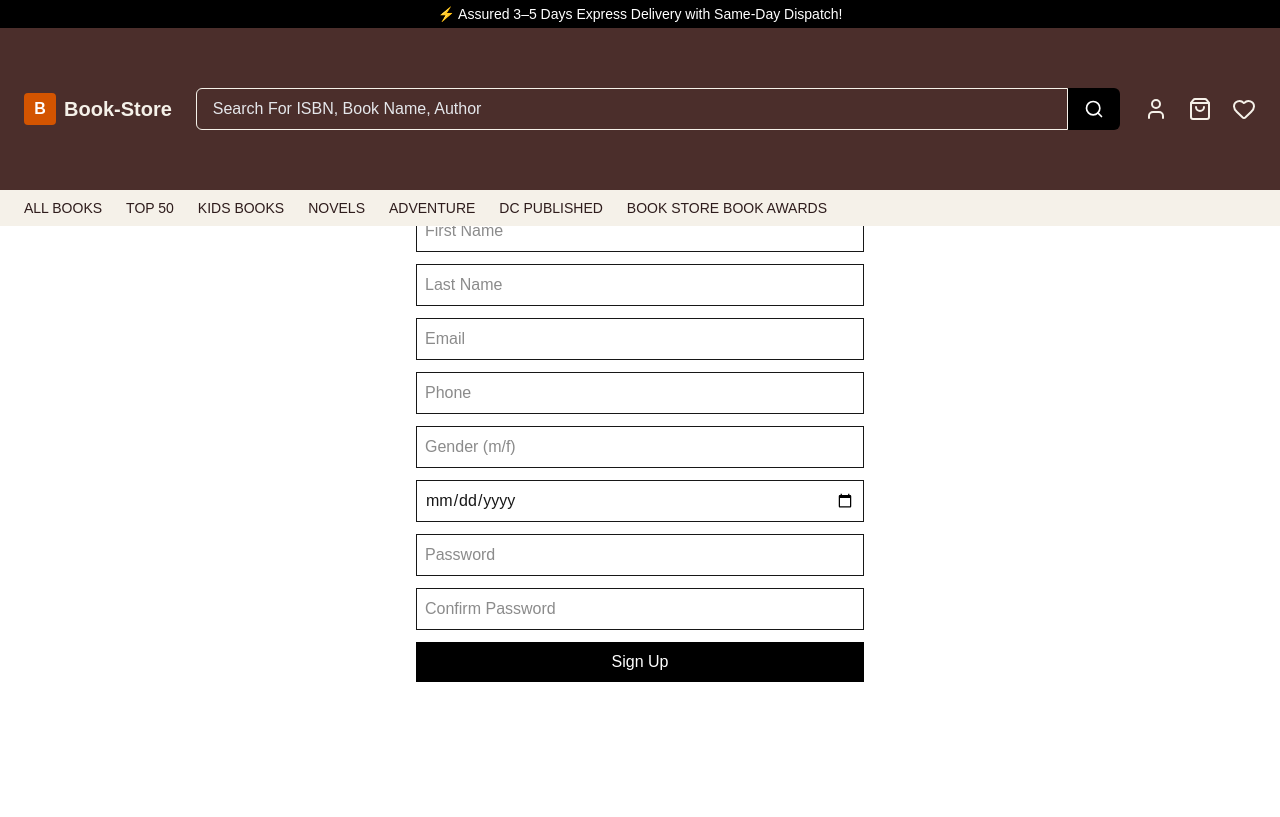
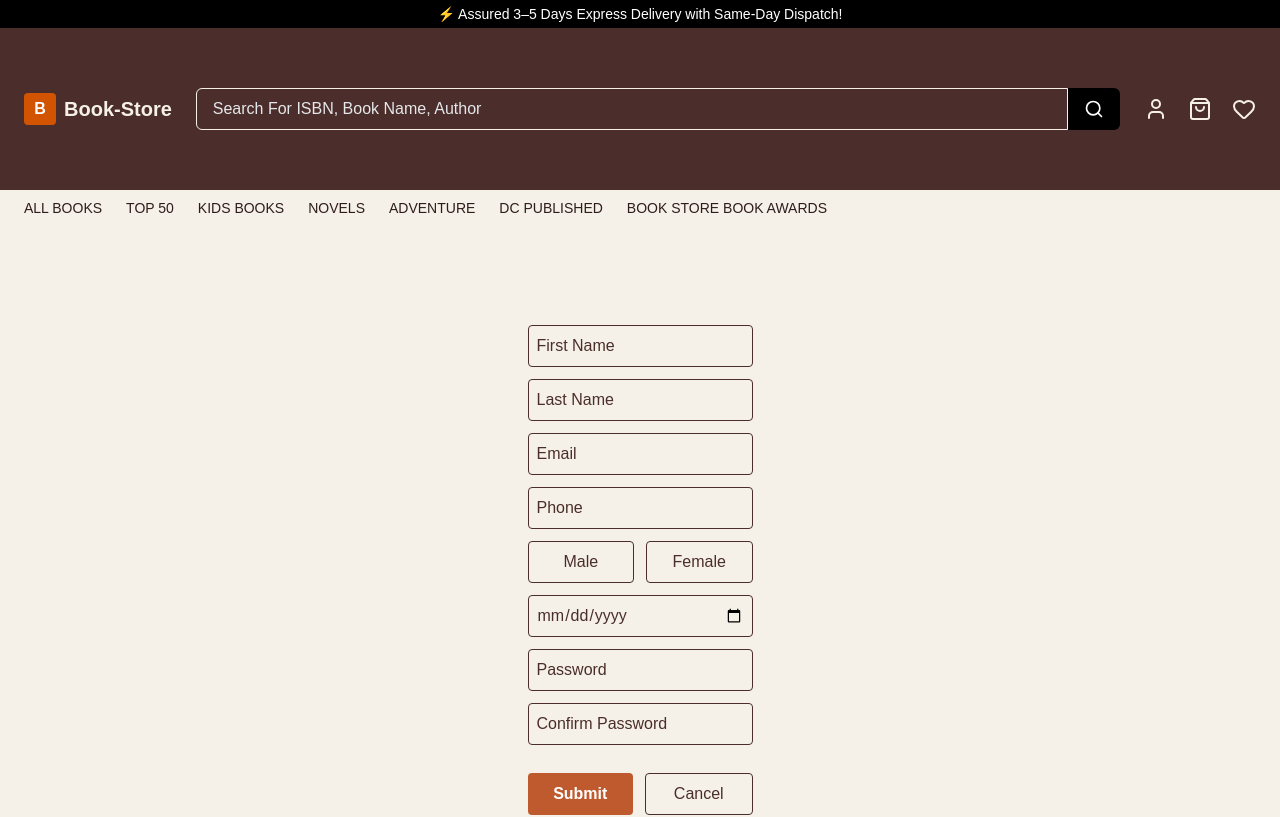
Before and after one commit to Hasifasherin/book-store-frontend, a Next.js app: page /auth/signup in a window 1280 px wide. Shown: the top 817 px of the page. Built offline with nearby package versions, Linux system fonts and the light colour scheme; no server answers.

Commit message:
login and signup ui setup

```diff
--- a/src/app/auth/signup/page.tsx
+++ b/src/app/auth/signup/page.tsx
@@ -1,7 +1,14 @@
 "use client";
 
+import { useRouter } from "next/navigation";
 import SignupForm from "@/components/auth/SignupForm";
 
 export default function SignupPage() {
-  return <SignupForm />;
+  const router = useRouter();
+
+  return (
+    <div className="min-h-screen bg-[#F5F1E9] flex items-center justify-center">
+      <SignupForm onCancel={() => router.push("/")} />
+    </div>
+  );
 }
--- /dev/null
+++ b/src/components/auth/AuthOverlay.tsx
@@ -0,0 +1,78 @@
+"use client";
+
+import { useState } from "react";
+import SignupForm from "./SignupForm";
+import LoginForm from "./LoginForm";
+
+interface AuthOverlayProps {
+  onClose: () => void;
+}
+
+export default function AuthOverlay({ onClose }: AuthOverlayProps) {
+  const [isSignup, setIsSignup] = useState(true);
+
+  return (
+    /* Overlay */
+    <div
+      className="fixed inset-0 z-50 bg-black/40 flex items-center justify-center"
+      onClick={onClose}
+    >
+      {/* Card */}
+      <div
+        className="bg-[#F5F1E9] w-full max-w-md rounded-xl shadow-xl overflow-hidden"
+        onClick={(e) => e.stopPropagation()}
+      >
+        {/* 🔶 Card Header */}
+        <div
+          className="bg-[#4B2E2B] text-white text-center px-4 pt-4 pb-10  rounded-b-[10%]"
+
+        >
+          <div className="flex justify-center mb-3">
+            <div className="bg-[#D35400] text-white w-8 h-8 flex items-center justify-center font-bold rounded">
+              B
+            </div>
+          </div>
+
+          <h2 className="text-xl font-semibold">Book-Store</h2>
+          <p className="text-sm mt-1 opacity-90">
+            Unlock Book Club Benefits
+          </p>
+        </div>
+
+        {/* 🔶 Card Body */}
+        <div className="px-8 py-8 -mt-10 pt-13">
+          {isSignup ? (
+            <SignupForm onCancel={onClose} />
+          ) : (
+            <LoginForm onCancel={onClose} />
+          )}
+
+          {/* Switch */}
+          <div className="text-center mt-4 text-sm text-[#4B2E2B]">
+            {isSignup ? (
+              <>
+                Already have an account?{" "}
+                <button
+                  className="text-[#D35400] font-semibold"
+                  onClick={() => setIsSignup(false)}
+                >
+                  Login
+                </button>
+              </>
+            ) : (
+              <>
+                Don’t have an account?{" "}
+                <button
+                  className="text-[#D35400] font-semibold"
+                  onClick={() => setIsSignup(true)}
+                >
+                  Sign Up
+                </button>
+              </>
+            )}
+          </div>
+        </div>
+      </div>
+    </div>
+  );
+}
--- a/src/components/auth/LoginForm.tsx
+++ b/src/components/auth/LoginForm.tsx
@@ -4,22 +4,92 @@ import { useState } from "react";
 import { useAppDispatch } from "@/redux/hooks";
 import { loginUser } from "@/redux/slices/authSlice";
 
+interface Props {
+  onCancel: () => void;
+}
 
-export default function LoginForm() {
+export default function LoginForm({ onCancel }: Props) {
   const dispatch = useAppDispatch();
-  const [email, setEmail] = useState("");
-  const [password, setPassword] = useState("");
+
+  const [form, setForm] = useState({
+    email: "",
+    password: "",
+  });
+
+  const [errors, setErrors] = useState<{
+    email?: string;
+    password?: string;
+  }>({});
+
+  const validate = () => {
+    const newErrors: typeof errors = {};
+
+    if (!form.email) newErrors.email = "Required";
+    if (!form.password) newErrors.password = "Required";
+
+    setErrors(newErrors);
+    return Object.keys(newErrors).length === 0;
+  };
 
   const submitHandler = (e: React.FormEvent) => {
     e.preventDefault();
-    dispatch(loginUser({ email, password }));
+    if (!validate()) return;
+
+    dispatch(loginUser(form)); // 🔥 backend auth
   };
 
+  const inputClass =
+    "w-full border border-[#4B2E2B] p-2 rounded placeholder-[#4B2E2B] focus:outline-none focus:ring-2 focus:ring-[#BF5A2E]";
+
   return (
-    <form onSubmit={submitHandler} className="max-w-md mx-auto mt-10 space-y-3">
-      <input placeholder="Email" onChange={e => setEmail(e.target.value)} />
-      <input type="password" placeholder="Password" onChange={e => setPassword(e.target.value)} />
-      <button className="bg-black text-white w-full py-2">Login</button>
+    <form onSubmit={submitHandler} className="space-y-4">
+      {/* Email */}
+      <div>
+        <input
+          type="email"
+          placeholder="Email"
+          className={inputClass}
+          onChange={(e) =>
+            setForm({ ...form, email: e.target.value })
+          }
+        />
+        {errors.email && (
+          <p className="text-xs text-red-600">{errors.email}</p>
+        )}
+      </div>
+
+      {/* Password */}
+      <div>
+        <input
+          type="password"
+          placeholder="Password"
+          className={inputClass}
+          onChange={(e) =>
+            setForm({ ...form, password: e.target.value })
+          }
+        />
+        {errors.password && (
+          <p className="text-xs text-red-600">{errors.password}</p>
+        )}
+      </div>
+
+      {/* Actions */}
+      <div className="flex gap-3 pt-2">
+        <button
+          type="submit"
+          className="flex-1 bg-[#BF5A2E] text-white py-2 rounded font-semibold hover:bg-[#a3471f]"
+        >
+          Login
+        </button>
+
+        <button
+          type="button"
+          onClick={onCancel}
+          className="flex-1 border border-[#4B2E2B] text-[#4B2E2B] py-2 rounded"
+        >
+          Cancel
+        </button>
+      </div>
     </form>
   );
 }
--- a/src/components/auth/SignupForm.tsx
+++ b/src/components/auth/SignupForm.tsx
@@ -15,7 +15,11 @@ interface SignupFormState {
   confirmPassword: string;
 }
 
-export default function SignupForm() {
+interface Props {
+  onCancel: () => void;
+}
+
+export default function SignupForm({ onCancel }: Props) {
   const dispatch = useAppDispatch();
 
   const [form, setForm] = useState<SignupFormState>({
@@ -29,89 +33,135 @@ export default function SignupForm() {
     confirmPassword: ""
   });
 
+  const [errors, setErrors] = useState<Partial<SignupFormState>>({});
+
+  // ✅ Validation
+  const validate = () => {
+    const newErrors: Partial<SignupFormState> = {};
+
+    Object.entries(form).forEach(([key, value]) => {
+      if (!value) newErrors[key as keyof SignupFormState] = "Required";
+    });
+
+    if (
+      form.password &&
+      form.confirmPassword &&
+      form.password !== form.confirmPassword
+    ) {
+      newErrors.confirmPassword = "Passwords do not match";
+    }
+
+    setErrors(newErrors);
+    return Object.keys(newErrors).length === 0;
+  };
+
   const submitHandler = (e: React.FormEvent) => {
     e.preventDefault();
-    dispatch(signupUser(form));
+    if (!validate()) return;
+
+    dispatch(signupUser(form)); // 🔥 Backend call
   };
 
   return (
-    <form
-      onSubmit={submitHandler}
-      className="max-w-md mx-auto mt-10 space-y-3"
-    >
+    <form onSubmit={submitHandler} className="space-y-3 ">
+      {[
+        { key: "firstName", label: "First Name" },
+        { key: "lastName", label: "Last Name" },
+        { key: "email", label: "Email", type: "email" },
+        { key: "phone", label: "Phone" }
+      ].map(({ key, label, type }) => (
+        <div key={key}>
           <input
-        className="w-full border p-2"
-        placeholder="First Name"
+            type={type || "text"}
+            placeholder={label}
+            className="w-full border border-[#4B2E2B] p-2 rounded placeholder-[#4B2E2B] focus:ring-2 focus:ring-[#BF5A2E]"
             onChange={(e) =>
-          setForm({ ...form, firstName: e.target.value })
+              setForm({ ...form, [key]: e.target.value })
             }
           />
+          {errors[key as keyof SignupFormState] && (
+            <p className="text-xs text-red-600">
+              {errors[key as keyof SignupFormState]}
+            </p>
+          )}
+        </div>
+      ))}
 
+      {/* Gender */}
+      <div className="flex gap-3">
+        {["m", "f"].map((g) => (
+          <button
+            key={g}
+            type="button"
+            onClick={() => setForm({ ...form, gender: g })}
+            className={`flex-1 py-2 rounded border ${form.gender === g
+                ? "bg-[#BF5A2E] text-white border-[#BF5A2E]"
+                : "border-[#4B2E2B] text-[#4B2E2B]"
+              }`}
+          >
+            {g === "m" ? "Male" : "Female"}
+          </button>
+        ))}
+      </div>
+      {errors.gender && (
+        <p className="text-xs text-red-600">Required</p>
+      )}
+
+      <div>
         <input
-        className="w-full border p-2"
-        placeholder="Last Name"
-        onChange={(e) =>
-          setForm({ ...form, lastName: e.target.value })
-        }
+          type="date"
+          className="w-full border border-[#4B2E2B] p-2 rounded
+             text-[#4B2E2B] focus:text-[#4B2E2B]"
+          onChange={(e) => setForm({ ...form, dob: e.target.value })}
         />
 
+      </div>
+
+      <div>
         <input
-        className="w-full border p-2"
-        type="email"
-        placeholder="Email"
-        onChange={(e) =>
-          setForm({ ...form, email: e.target.value })
-        }
-      />
-
-      <input
-        className="w-full border p-2"
-        placeholder="Phone"
-        onChange={(e) =>
-          setForm({ ...form, phone: e.target.value })
-        }
-      />
-
-      <input
-        className="w-full border p-2"
-        placeholder="Gender (m/f)"
-        onChange={(e) =>
-          setForm({ ...form, gender: e.target.value })
-        }
-      />
-
-      <input
-        className="w-full border p-2"
-        type="date"
-        onChange={(e) =>
-          setForm({ ...form, dob: e.target.value })
-        }
-      />
-
-      <input
-        className="w-full border p-2"
           type="password"
           placeholder="Password"
-        onChange={(e) =>
-          setForm({ ...form, password: e.target.value })
-        }
+          className="w-full border border-[#4B2E2B] p-2 rounded placeholder-[#4B2E2B]"
+          onChange={(e) => setForm({ ...form, password: e.target.value })}
         />
+        {errors.password && (
+          <p className="text-xs text-red-600">Required</p>
+        )}
+      </div>
 
+      <div>
         <input
-        className="w-full border p-2"
           type="password"
           placeholder="Confirm Password"
+          className="w-full border border-[#4B2E2B] p-2 rounded placeholder-[#4B2E2B]"
           onChange={(e) =>
             setForm({ ...form, confirmPassword: e.target.value })
           }
         />
+        {errors.confirmPassword && (
+          <p className="text-xs text-red-600">
+            {errors.confirmPassword}
+          </p>
+        )}
+      </div>
+
+      {/* Actions */}
+      <div className="flex gap-3 pt-4">
+        <button
+          type="submit"
+          className="flex-1 bg-[#BF5A2E] text-white py-2 rounded font-semibold hover:bg-[#a3471f]"
+        >
+          Submit
+        </button>
 
         <button
-        type="submit"
-        className="bg-black text-white w-full py-2"
+          type="button"
+          onClick={onCancel}
+          className="flex-1 border border-[#4B2E2B] text-[#4B2E2B] py-2 rounded"
         >
-        Sign Up
+          Cancel
         </button>
+      </div>
     </form>
   );
 }
--- a/src/components/header/MainHeader.tsx
+++ b/src/components/header/MainHeader.tsx
@@ -1,9 +1,13 @@
 "use client";
 
+import { useState } from "react";
 import { User, ShoppingBag, Search, Heart } from "lucide-react";
 import Link from "next/link";
+import AuthOverlay from "@/components/auth/AuthOverlay";
 
 export default function MainHeader() {
+  const [showAuth, setShowAuth] = useState(false);
+
   return (
     <div className="bg-[#4B2E2B] text-[#F5F1E9] px-6 py-15 flex items-center justify-between">
 
@@ -31,12 +35,16 @@ export default function MainHeader() {
 
       {/* Icons */}
       <div className="flex gap-5">
-        <Link href="/auth/signup">
-          <User className="cursor-pointer text-[#F5F1E9]" />
-        </Link>
+        <User
+          className="cursor-pointer text-[#F5F1E9]"
+          onClick={() => setShowAuth(true)}
+        />
         <ShoppingBag className="cursor-pointer text-[#F5F1E9]" />
         <Heart className="cursor-pointer text-[#F5F1E9]" />
       </div>
+
+      {/* Auth Overlay */}
+      {showAuth && <AuthOverlay onClose={() => setShowAuth(false)} />}
     </div>
   );
 }
```
Lines whose indentation alone changed are shown as unchanged.
